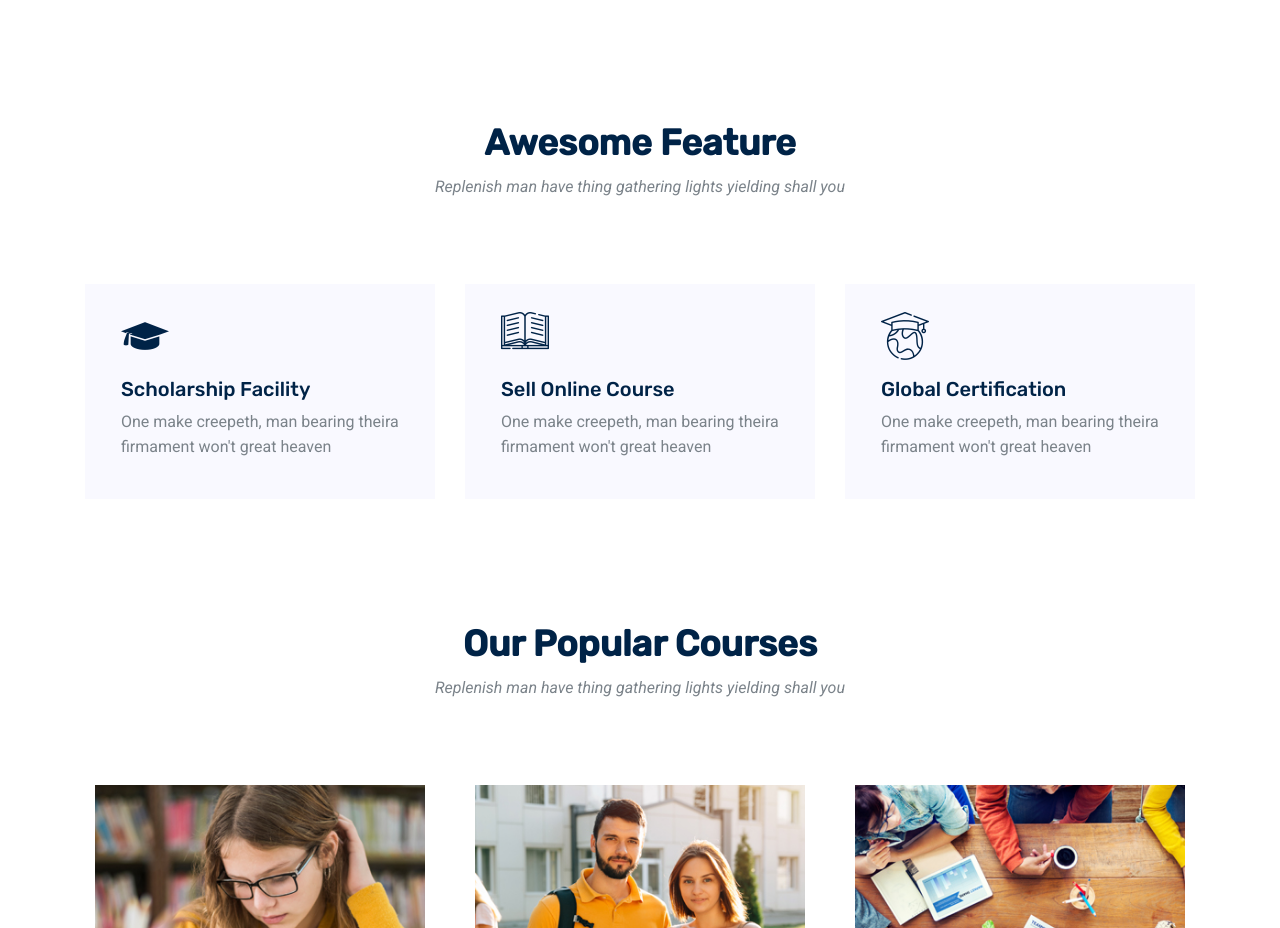
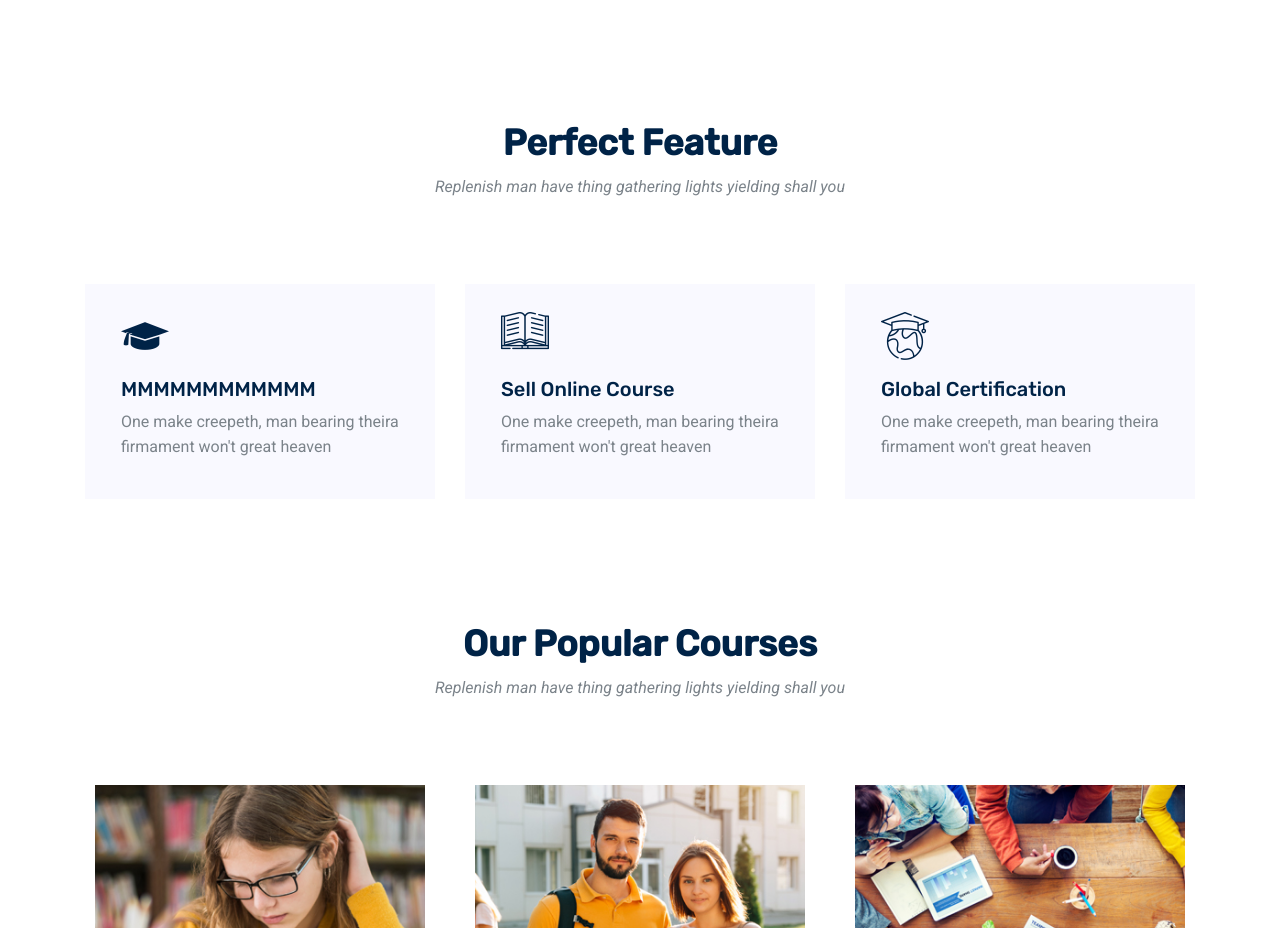
Before and after one commit to eylay/git, a plain HTML site: page index.html in a window 1280 px wide. Shown: the part 902-1830 px from the top of the page. Drawn offline with Linux system fonts and the light colour scheme; some packages are replaced by stand-ins of ours; files whose address does not match are found by name.

Commit message:
Testing Conflicts

```diff
--- a/index.html
+++ b/index.html
@@ -164,7 +164,7 @@
         <div class="row justify-content-center">
           <div class="col-lg-5">
             <div class="main_title">
-              <h2 class="mb-3">Awesome Feature</h2>
+              <h2 class="mb-3">Perfect Feature</h2>
               <p>
                 Replenish man have thing gathering lights yielding shall you
               </p>
@@ -176,7 +176,7 @@
             <div class="single_feature">
               <div class="icon"><span class="flaticon-student"></span></div>
               <div class="desc">
-                <h4 class="mt-3 mb-2">Scholarship Facility</h4>
+                <h4 class="mt-3 mb-2">MMMMMMMMMMMM</h4>
                 <p>
                   One make creepeth, man bearing theira firmament won't great
                   heaven
```
